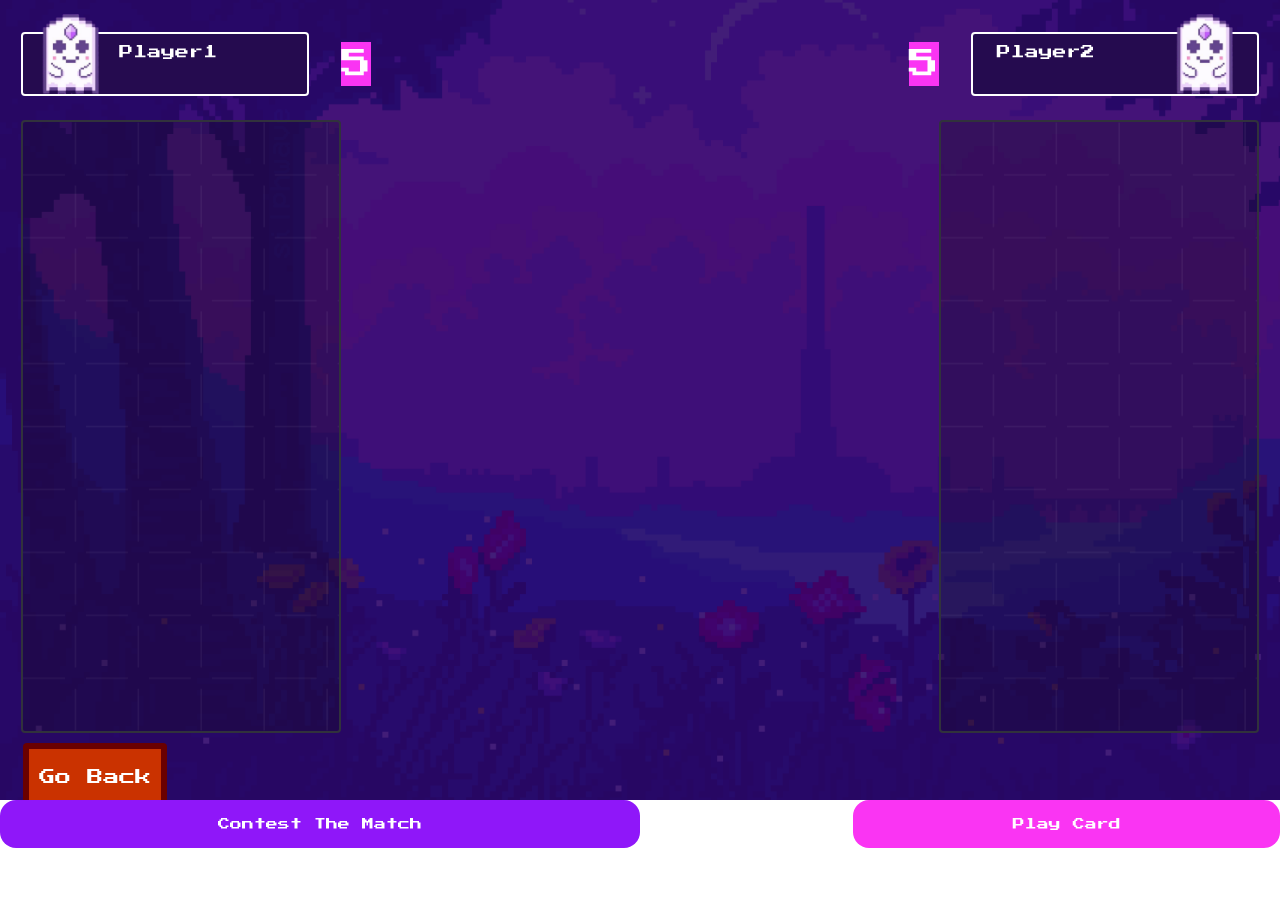
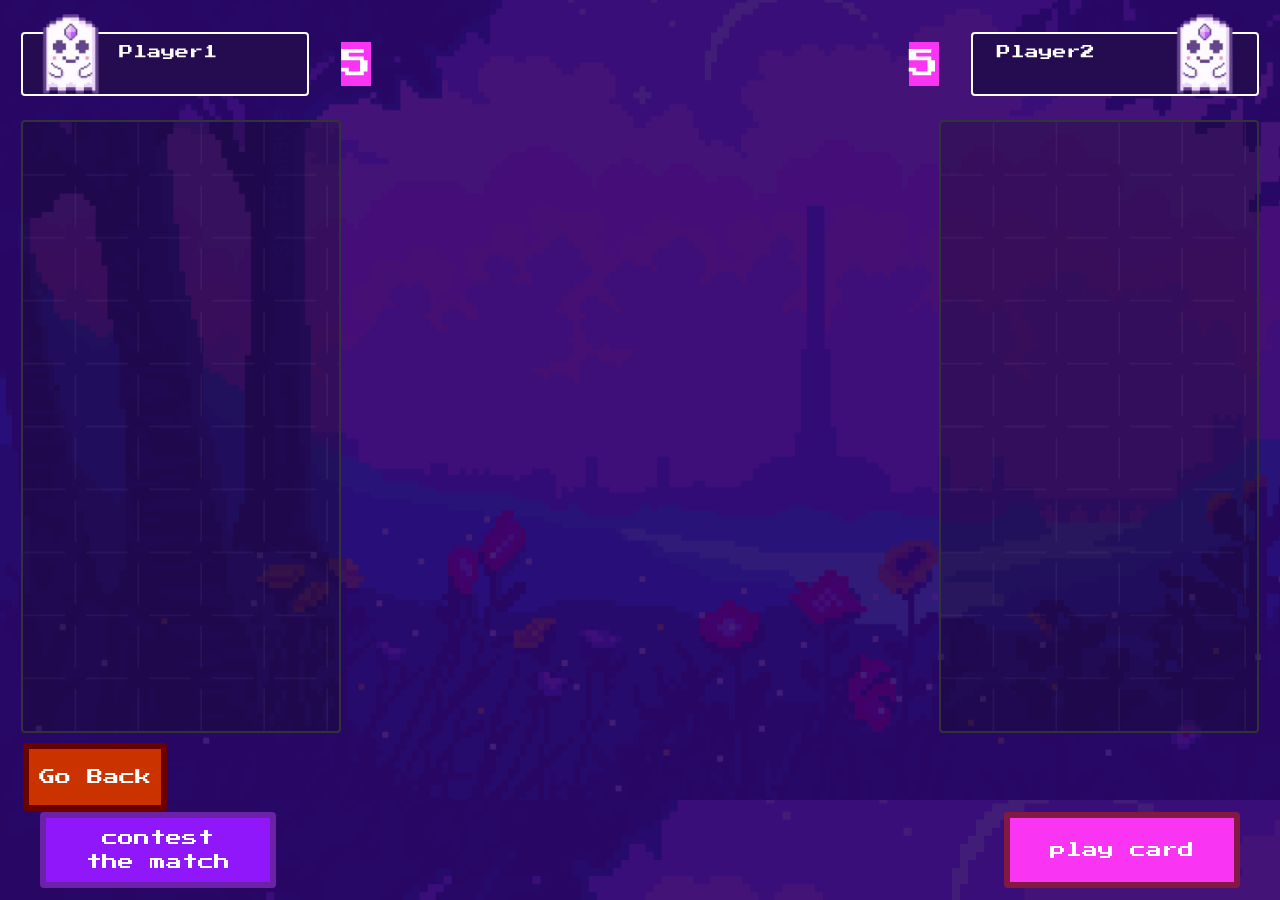
Before and after one commit to BromeRST/triads-frontend, a Next.js app: page /match/1 in a window 1280 px wide. Before the commit the page ends 848 px from the top, so only its background shows below. Built offline with nearby package versions, Linux system fonts and the light colour scheme.

Commit message:
added modal to play fixed bugs

```diff
--- a/components/match/BottomBar.jsx
+++ b/components/match/BottomBar.jsx
@@ -1,4 +1,4 @@
-import { useContext, useState } from "react";
+import { useContext } from "react";
 import Contracts from "../../contexts/contracts";
 
 const BottomBar = ({ matchId, tokenId, xToPlay, yToPlay }) => {
@@ -13,19 +13,23 @@ const BottomBar = ({ matchId, tokenId, xToPlay, yToPlay }) => {
   };
 
   return (
-    <div className="flex justify-between">
-      <button
+    <div className="flex justify-between bg-mainBg px-10 py-3">
+      <div className="p-1.5 bg-purple-800 rounded">
+        <div
           onClick={contestMatch}
-        className="w-1/2 capitalize text-xs text-white bg-brand-purple rounded-2xl py-4 hover:opacity-90"
+          className="text-white w-56 px-8 py-2 text-base text-center flex items-center justify-center nes-pointer hover:opacity-80 bg-brand-purple"
         >
           contest the match
-      </button>
+        </div>
+      </div>
+      <div className="p-1.5 bg-pink-900 rounded">
         <button
           onClick={playCard}
-        className="w-1/3 self-end capitalize text-xs text-white bg-brand-pink rounded-2xl py-4 hover:opacity-90"
+          className="text-white w-56 h-full px-8 py-2 text-base text-center flex items-center justify-center nes-pointer hover:opacity-80 bg-brand-pink"
         >
           play card
         </button>
+      </div>
     </div>
   );
 };
--- a/components/match/Card.jsx
+++ b/components/match/Card.jsx
@@ -1,9 +1,14 @@
+import { useContext } from "react";
+import Contracts from "../../contexts/contracts";
+
 const Card = ({ player, gotchi, gotchiPar, setTokenId }) => {
   let blob = new Blob([gotchi.svg], { type: "image/svg+xml" });
   let url = URL.createObjectURL(blob);
 
+  const { tokenId } = useContext(Contracts);
+
   const click = () => {
-    if (player[0] === "owner" && !player[1]) {
+    if (player[0] === "owner" && player[1]) {
       setTokenId((prevTokeId) => {
         if (prevTokeId.length < 5) {
           return [...prevTokeId, gotchi.tokenId];
@@ -18,14 +23,16 @@ const Card = ({ player, gotchi, gotchiPar, setTokenId }) => {
 
   return (
     <div
-      onClick={click}
+      onClick={() => click()}
       className={`${
         player[0] === "player1"
           ? "bg-purpleCard"
           : player[0] === "owner"
           ? "bg-waterCard"
           : "bg-fucsiaCard"
-      } bg-cover w-40 h-56 text-sm text-white nes-pointer flex flex-col items-center hover:opacity-90`}
+      } bg-cover w-40 h-56 text-sm text-white nes-pointer flex flex-col items-center ${
+        tokenId === gotchi.tokenId ? "opacity-70" : ""
+      } hover:opacity-90`}
     >
       <img src={url} className={"w-3/4 mt-6"} />
       <div className="mt-3 w-full flex flex-col">
--- a/components/match/Grid.jsx
+++ b/components/match/Grid.jsx
@@ -1,7 +1,7 @@
 import { ethers } from "ethers";
 import Tile from "./Tile";
 
-const Grid = ({ gridMap, match, setXToPlay, setYToPlay, matchId }) => {
+const Grid = ({ gridMap, match, matchId }) => {
   if (match)
     return (
       <div className="text-white 2xl:text-2xl p-5 flex flex-col items-center gap-5 h-full w-full">
@@ -21,8 +21,6 @@ const Grid = ({ gridMap, match, setXToPlay, setYToPlay, matchId }) => {
                         tokenId={tile.tokenId}
                         winner={tile.winner}
                         match={match}
-                        setXToPlay={setXToPlay}
-                        setYToPlay={setYToPlay}
                         matchId={matchId}
                       />
                     ))
--- /dev/null
+++ b/components/match/PlayCardBtn.jsx
@@ -0,0 +1,23 @@
+import { useContext, useEffect } from "react";
+import Contracts from "../../contexts/contracts";
+
+const PlayCardBtn = ({ x, y }) => {
+  const { mainContract, matchId, tokenId } = useContext(Contracts);
+
+  const playCard = async () => {
+    await mainContract.playCard(tokenId, matchId, x, y);
+  };
+
+  return (
+    <div className="p-1.5 bg-pink-900 rounded">
+      <button
+        onClick={playCard}
+        className="text-white h-full px-4 py-2 text-sm text-center flex items-center justify-center nes-pointer hover:opacity-80 bg-brand-pink"
+      >
+        play card
+      </button>
+    </div>
+  );
+};
+
+export default PlayCardBtn;
--- /dev/null
+++ b/components/match/PlayCardModal.jsx
@@ -0,0 +1,17 @@
+import PlayCardBtn from "./PlayCardBtn";
+
+const PlayModal = ({ showPlay, x, y }) => {
+  return (
+    <div
+      className={`${
+        showPlay ? "" : "hidden"
+      } flex items-center justify-center px-2 bg-brand-modal fixed xl:h-48 2xl:h-56 3xl:h-64 z-50`}
+    >
+      <div>
+        <PlayCardBtn x={x} y={y} />
+      </div>
+    </div>
+  );
+};
+
+export default PlayModal;
--- a/components/match/Tile.jsx
+++ b/components/match/Tile.jsx
@@ -2,28 +2,15 @@ import { ethers } from "ethers";
 import Contracts from "../../contexts/contracts";
 import { useContext, useEffect, useState } from "react";
 import { checkGotchiParam } from "../../lib/functions";
+import PlayModal from "./PlayCardModal";
 
-const Tile = ({
-  x,
-  y,
-  isActive,
-  tokenId,
-  winner,
-  match,
-  setXToPlay,
-  setYToPlay,
-  matchId,
-}) => {
+const Tile = ({ x, y, isActive, tokenId, winner, match }) => {
   const { aavegotchiContract } = useContext(Contracts);
   const [params, setParams] = useState(null);
   const [url, setUrl] = useState(null);
+  const [showPlay, setShowPlay] = useState(false);
 
   const bgN = y.toString() + x.toString();
-
-  const handleTileClick = () => {
-    setXToPlay(x);
-    setYToPlay(y);
-  };
 
   useEffect(() => {
     if (isActive) {
@@ -68,8 +55,14 @@ const Tile = ({
   };
 
   return (
+    <div>
       <div
-      onClick={handleTileClick}
+        onMouseEnter={() => {
+          if (!isActive) {
+            setShowPlay(true);
+          }
+        }}
+        onMouseLeave={() => setShowPlay(false)}
         style={
           isActive && match !== null && winner == match.player2
             ? {
@@ -78,12 +71,15 @@ const Tile = ({
             : isActive && match !== null && winner == match.player1
             ? { backgroundImage: "url('/brand/CARDS/BASE_CARD_PURPLE.png')" }
             : {
-              backgroundImage: "url('/brand/BOARD/BASE_BOARD_" + bgN + ".png')",
+                backgroundImage:
+                  "url('/brand/BOARD/BASE_BOARD_" + bgN + ".png')",
               }
         }
         className={`bg-cover xl:h-48 2xl:h-56 3xl:h-64 w-full nes-pointer`}
       >
         {params && card()}
+        <PlayModal showPlay={showPlay} x={x} y={y} />
+      </div>
     </div>
   );
 };
--- a/contexts/contracts.js
+++ b/contexts/contracts.js
@@ -28,6 +28,9 @@ export const ContractsProvider = ({ children }) => {
   const [tokenIds, setTokenIds] = useState([]);
   const [confirmedBet, setConfirmedBet] = useState(false);
   const [confirmedIds, setConfirmedIds] = useState(false);
+  const [xToPlay, setXToPlay] = useState(null);
+  const [yToPlay, setYToPlay] = useState(null);
+  const [tokenId, setTokenId] = useState(null);
 
   const findPlayerMatches = async () => {
     const matches = await mainContract.findPlayerMatches();
@@ -143,6 +146,12 @@ export const ContractsProvider = ({ children }) => {
         setMatchId,
         setBetSize,
         findPlayerMatches,
+        xToPlay,
+        setXToPlay,
+        yToPlay,
+        setYToPlay,
+        tokenId,
+        setTokenId,
       }}
     >
       {children}
--- a/pages/index.jsx
+++ b/pages/index.jsx
@@ -1,4 +1,5 @@
 import Head from "next/head";
+import Link from "next/link";
 import { ethers } from "ethers";
 import { useContext, useEffect, useState, useRef } from "react";
 import Contracts from "../contexts/contracts";
@@ -70,7 +71,9 @@ const Home = () => {
           >
             Swap
           </div>
-          <div className="nes-pointer hover:text-brand-pink">Options</div>
+          <Link href="/confirm">
+            <div className="nes-pointer hover:text-brand-pink">Options</div>
+          </Link>
         </div>
         <div className="w-full h-1/6 flex items-center justify-around">
           <div className="p-1.5 bg-[#47288B] rounded">
--- a/pages/match/[id]/index.jsx
+++ b/pages/match/[id]/index.jsx
@@ -7,7 +7,8 @@ import Contracts from "../../../contexts/contracts";
 import { tokenSvgsOfPlayer1, tokenSvgsOfPlayer2 } from "../../../lib/functions";
 
 export default function App() {
-  const { mainContract, aavegotchiContract, matchId } = useContext(Contracts);
+  const { mainContract, aavegotchiContract, matchId, tokenId, setTokenId } =
+    useContext(Contracts);
 
   const [match, setMatch] = useState(null);
   const [player1Params, setPlayer1Params] = useState([]);
@@ -15,9 +16,6 @@ export default function App() {
   const [player2Params, setPlayer2Params] = useState([]);
   const [player2Gotchis, setPlayer2Gotchis] = useState([]);
   const [gridMap, setGridMap] = useState(null);
-  const [xToPlay, setXToPlay] = useState(null);
-  const [yToPlay, setYToPlay] = useState(null);
-  const [tokenId, setTokenId] = useState(null);
   const [p1Points, setP1Points] = useState(5);
   const [p2Points, setP2Points] = useState(5);
   const [resetMatch, setResetMatch] = useState(false);
@@ -52,7 +50,6 @@ export default function App() {
         }
       }
     }
-    console.log(player2Points + player2Gotchis.length);
     setP1Points(player1Gotchis.length + player1Points);
     setP2Points(player2Gotchis.length + player2Points);
   };
@@ -140,13 +137,7 @@ export default function App() {
         </div>
         <div className="w-2/5">
           {gridMap && (
-            <Grid
-              gridMap={gridMap}
-              match={match}
-              setXToPlay={setXToPlay}
-              setYToPlay={setYToPlay}
-              matchId={matchId}
-            />
+            <Grid gridMap={gridMap} match={match} matchId={matchId} />
           )}
         </div>
         <div className="w-1/4">
@@ -160,12 +151,7 @@ export default function App() {
         </div>
       </div>
       <div className="font-pixel">
-        <BottomBar
-          matchId={matchId}
-          tokenId={tokenId}
-          xToPlay={xToPlay}
-          yToPlay={yToPlay}
-        />
+        <BottomBar matchId={matchId} tokenId={tokenId} />
       </div>
     </div>
   );
--- a/tailwind.config.js
+++ b/tailwind.config.js
@@ -38,6 +38,7 @@ module.exports = {
           modal: "rgba(12, 12, 12, 0.8)",
           darkRed: "#6A0000",
           red: "#CA3200",
+          modal: "rgba(12, 12, 12, 0.8)",
         },
       },
       spacing: {
```
Lines whose indentation alone changed are shown as unchanged.
